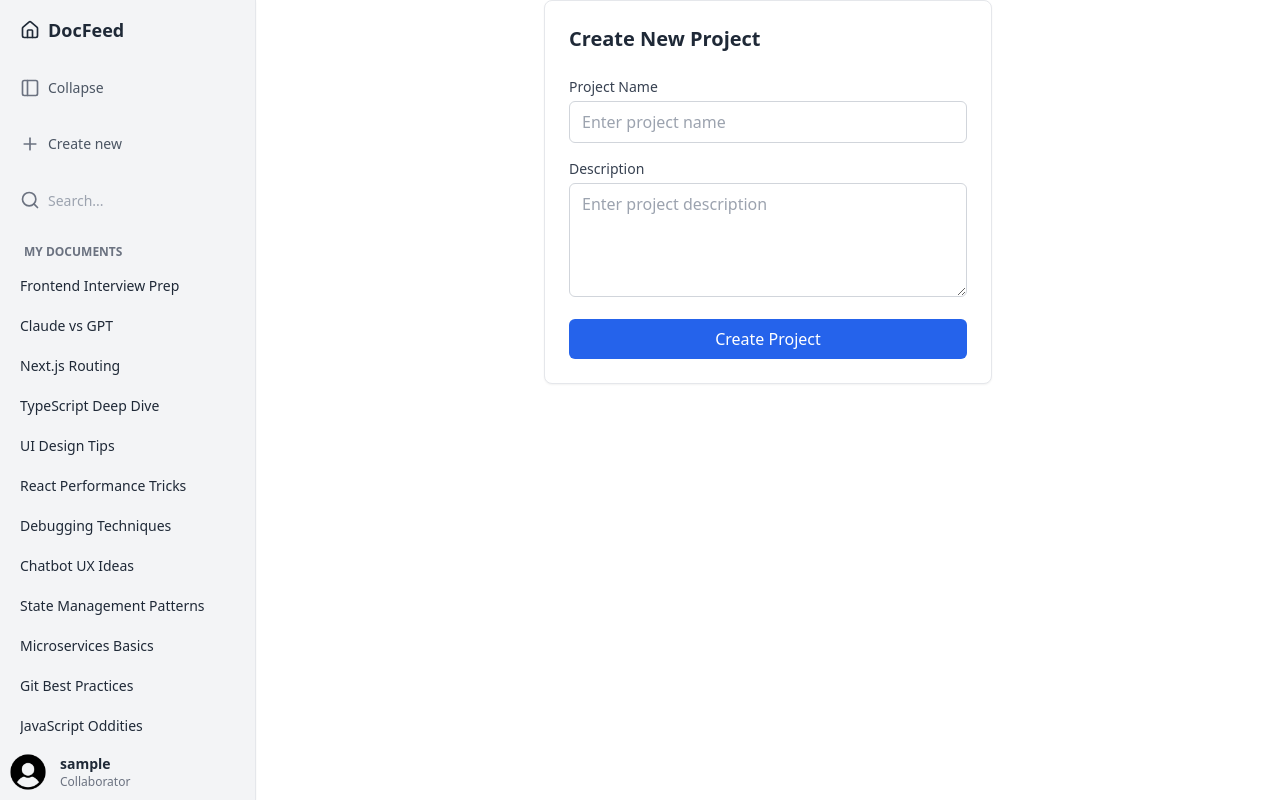
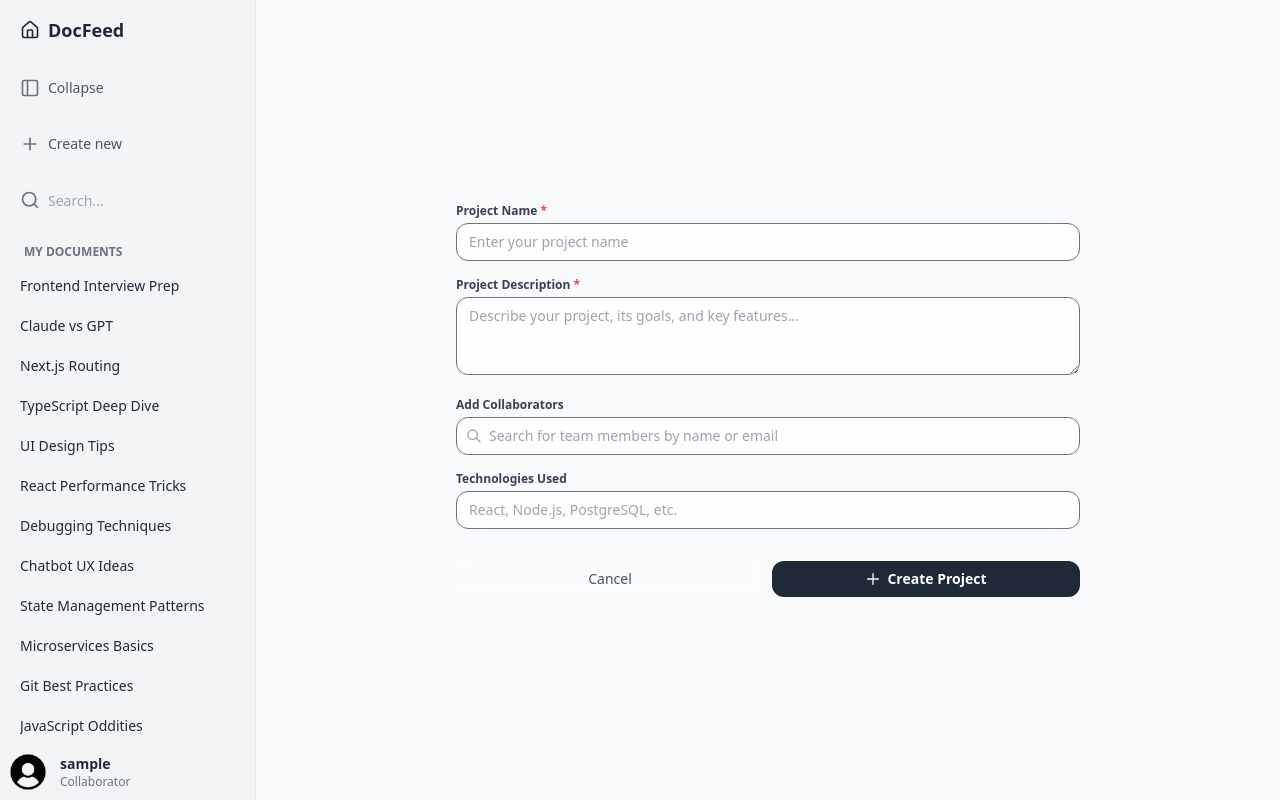
Before and after one commit to anuragsayshelloworld/docsfeed, a React (Vite) app: page /create in a window 1280 px wide. Built offline with nearby package versions, Linux system fonts and the light colour scheme; no server answers; sample sign-in values are in the browser's storage.

Commit message:
UI for create new project made

```diff
--- a/src/components/nested-components/maincontent-nested-components/pages/ProjectCreation.jsx
+++ b/src/components/nested-components/maincontent-nested-components/pages/ProjectCreation.jsx
@@ -1,74 +1,123 @@
-import { useState } from "react";
-
 export default function ProjectCreation() {
-  const [formData, setFormData] = useState({
-    name: "",
-    description: "",
-  });
-
-  const handleSubmit = (e) => {
-    e.preventDefault();
-    console.log("Project Data:", formData);
-    // Add your project creation logic here
-  };
-
-  const handleChange = (e) => {
-    setFormData({
-      ...formData,
-      [e.target.name]: e.target.value,
-    });
-  };
-
   return (
-    <div className="max-w-md mx-auto p-6 bg-white rounded-lg shadow-sm border">
-      <h1 className="text-xl font-semibold mb-6">Create New Project</h1>
-
-      <form onSubmit={handleSubmit} className="space-y-4">
-        <div>
+    <div className="h-full w-full flex justify-center items-center bg-gray-50 p-6">
+      <div className="w-full max-w-2xl">
+        <div className="bg-gray-50 rounded-2xl p-6">
+          <div className="space-y-4">
+            {/* Project Name */}
+            <div className="space-y-1">
               <label
-            htmlFor="name"
-            className="block text-sm font-medium text-gray-700 mb-1"
+                htmlFor="projectName"
+                className="block text-xs font-semibold text-gray-700"
               >
-            Project Name
+                Project Name <span className="text-red-500">*</span>
               </label>
               <input
+                id="projectName"
                 type="text"
-            id="name"
-            name="name"
-            value={formData.name}
-            onChange={handleChange}
-            placeholder="Enter project name"
-            className="w-full px-3 py-2 border border-gray-300 rounded-md focus:outline-none focus:ring-2 focus:ring-blue-500"
+                placeholder="Enter your project name"
+                className="w-full px-3 py-2 border border-gray-500 rounded-xl focus:ring-2 focus:ring-gray-600 focus:border-gray-700 focus:outline-none transition-all duration-300 bg-white/80 backdrop-blur-sm hover:bg-white text-sm"
                 required
               />
             </div>
 
-        <div>
+            {/* Project Description */}
+            <div className="space-y-1">
               <label
-            htmlFor="description"
-            className="block text-sm font-medium text-gray-700 mb-1"
+                htmlFor="projectDescription"
+                className="block text-xs font-semibold text-gray-700"
               >
-            Description
+                Project Description <span className="text-red-500">*</span>
               </label>
               <textarea
-            id="description"
-            name="description"
-            value={formData.description}
-            onChange={handleChange}
-            placeholder="Enter project description"
-            rows="4"
-            className="w-full px-3 py-2 border border-gray-300 rounded-md focus:outline-none focus:ring-2 focus:ring-blue-500"
+                id="projectDescription"
+                placeholder="Describe your project, its goals, and key features..."
+                rows={3}
+                className="w-full px-3 py-2 border border-gray-500 rounded-xl focus:ring-2 focus:ring-gray-600 focus:border-gray-700 focus:outline-none transition-all duration-300 bg-white/80 backdrop-blur-sm hover:bg-white resize-vertical text-sm"
                 required
               />
             </div>
 
+            {/* Add Collaborators */}
+            <div className="space-y-1">
+              <label
+                htmlFor="collaborators"
+                className="block text-xs font-semibold text-gray-700"
+              >
+                Add Collaborators
+              </label>
+              <div className="relative">
+                <input
+                  id="collaborators"
+                  type="search"
+                  placeholder="Search for team members by name or email"
+                  className="w-full px-3 py-2 pl-8 border border-gray-500 rounded-xl focus:ring-2 focus:ring-gray-600 focus:border-gray-700 focus:outline-none transition-all duration-300 bg-white/80 backdrop-blur-sm hover:bg-white text-sm"
+                />
+                <svg
+                  className="absolute left-2.5 top-1/2 transform -translate-y-1/2 h-4 w-4 text-gray-400"
+                  fill="none"
+                  stroke="currentColor"
+                  viewBox="0 0 24 24"
+                >
+                  <path
+                    strokeLinecap="round"
+                    strokeLinejoin="round"
+                    strokeWidth={2}
+                    d="M21 21l-6-6m2-5a7 7 0 11-14 0 7 7 0 0114 0z"
+                  />
+                </svg>
+              </div>
+            </div>
+
+            {/* Technologies Used */}
+            <div className="space-y-1">
+              <label
+                htmlFor="technologies"
+                className="block text-xs font-semibold text-gray-700"
+              >
+                Technologies Used
+              </label>
+              <input
+                id="technologies"
+                type="text"
+                placeholder="React, Node.js, PostgreSQL, etc."
+                className="w-full px-3 py-2 border border-gray-500 rounded-xl focus:ring-2 focus:ring-gray-600 focus:border-gray-700 focus:outline-none transition-all duration-300 bg-white/80 backdrop-blur-sm hover:bg-white text-sm"
+              />
+            </div>
+
+            {/* Action Buttons */}
+            <div className="flex flex-col sm:flex-row gap-2 pt-4">
+              <button
+                type="button"
+                className="flex-1 px-4 py-2 text-gray-600 font-medium rounded-xl hover:bg-gray-100/50 transition-all duration-300 focus:ring-2 focus:ring-gray-400 focus:outline-none backdrop-blur-sm text-sm"
+              >
+                Cancel
+              </button>
               <button
                 type="submit"
-          className="w-full bg-blue-600 text-white py-2 px-4 rounded-md hover:bg-blue-700 focus:outline-none focus:ring-2 focus:ring-blue-500"
+                className="flex-1 px-4 py-2 bg-gray-800 text-white font-semibold rounded-xl hover:bg-gray-900 transition-all duration-300 focus:ring-2 focus:ring-gray-600 focus:outline-none transform hover:-translate-y-0.5 text-sm"
               >
+                <span className="flex items-center justify-center gap-1.5">
+                  <svg
+                    className="w-4 h-4"
+                    fill="none"
+                    stroke="currentColor"
+                    viewBox="0 0 24 24"
+                  >
+                    <path
+                      strokeLinecap="round"
+                      strokeLinejoin="round"
+                      strokeWidth={2}
+                      d="M12 4v16m8-8H4"
+                    />
+                  </svg>
                   Create Project
+                </span>
               </button>
-      </form>
+            </div>
+          </div>
+        </div>
+      </div>
     </div>
   );
 }
```
Lines whose indentation alone changed are shown as unchanged.
